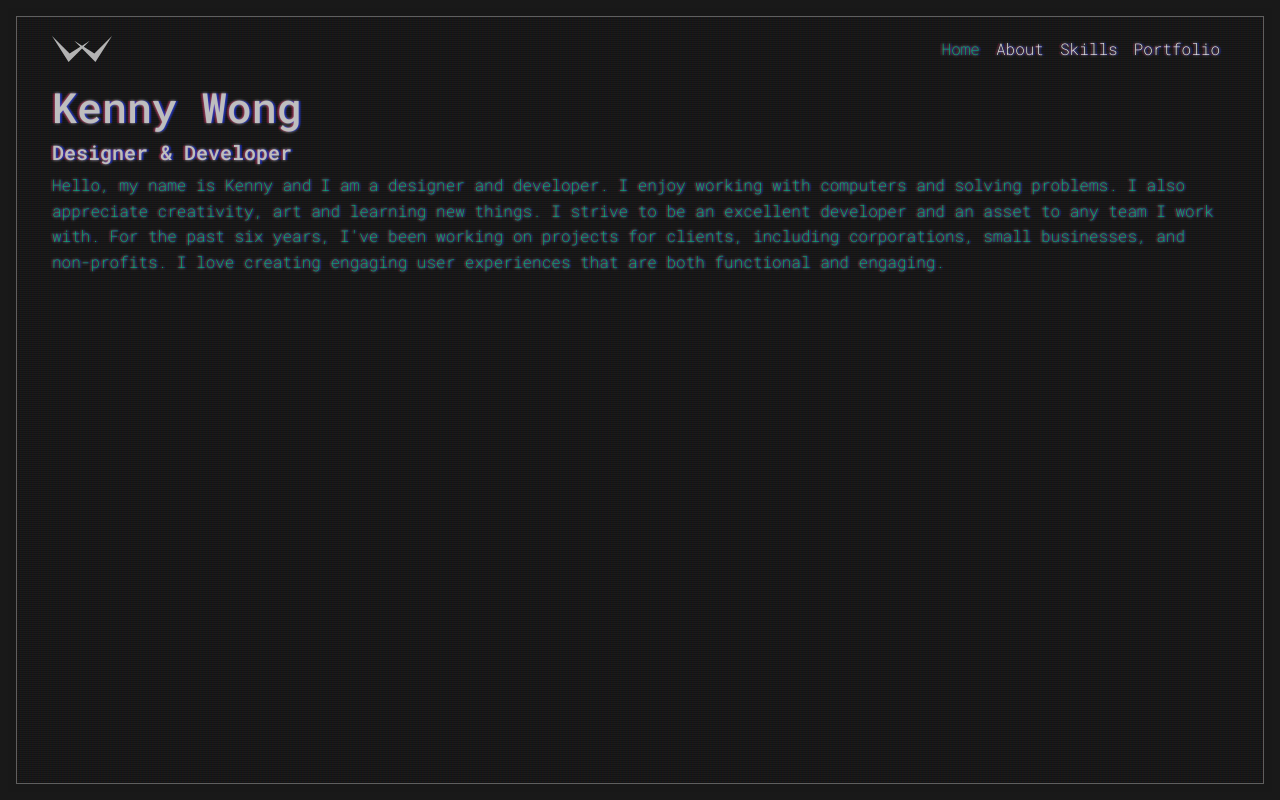
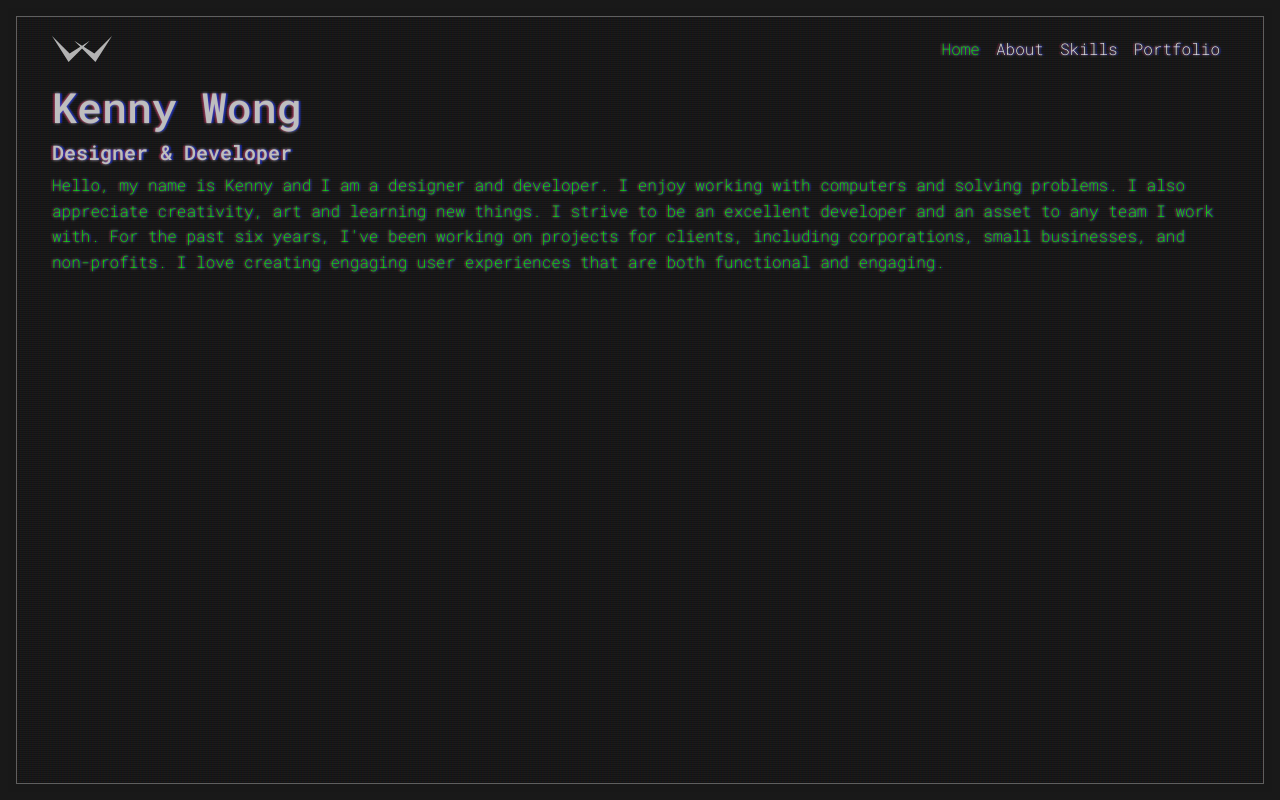
Before and after one commit to lizewkn/lizewkn.github.io, a Vue app: page / in a window 1280 px wide. In both pictures the pointer is over the link "Home". Built offline with nearby package versions, Linux system fonts and the light colour scheme.

Commit message:
color change

```diff
--- a/src/assets/base.css
+++ b/src/assets/base.css
@@ -21,7 +21,7 @@ body {
 a,
 .green {
   text-decoration: none;
-  color: hsla(160, 100%, 37%, 1);
+  color: rgb(0, 255, 0);
   transition: 0.4s;
 }
 .fade-enter-active{
--- a/src/assets/main.css
+++ b/src/assets/main.css
@@ -11,4 +11,4 @@
     right: .5rem;
     bottom: .5rem;
     border: .5px solid #666;}
-    .nav-link:focus, .nav-link:hover{color: hsla(160, 100%, 37%, 1);}
+    .nav-link:focus, .nav-link:hover{color: rgb(0, 255, 0);}
```
